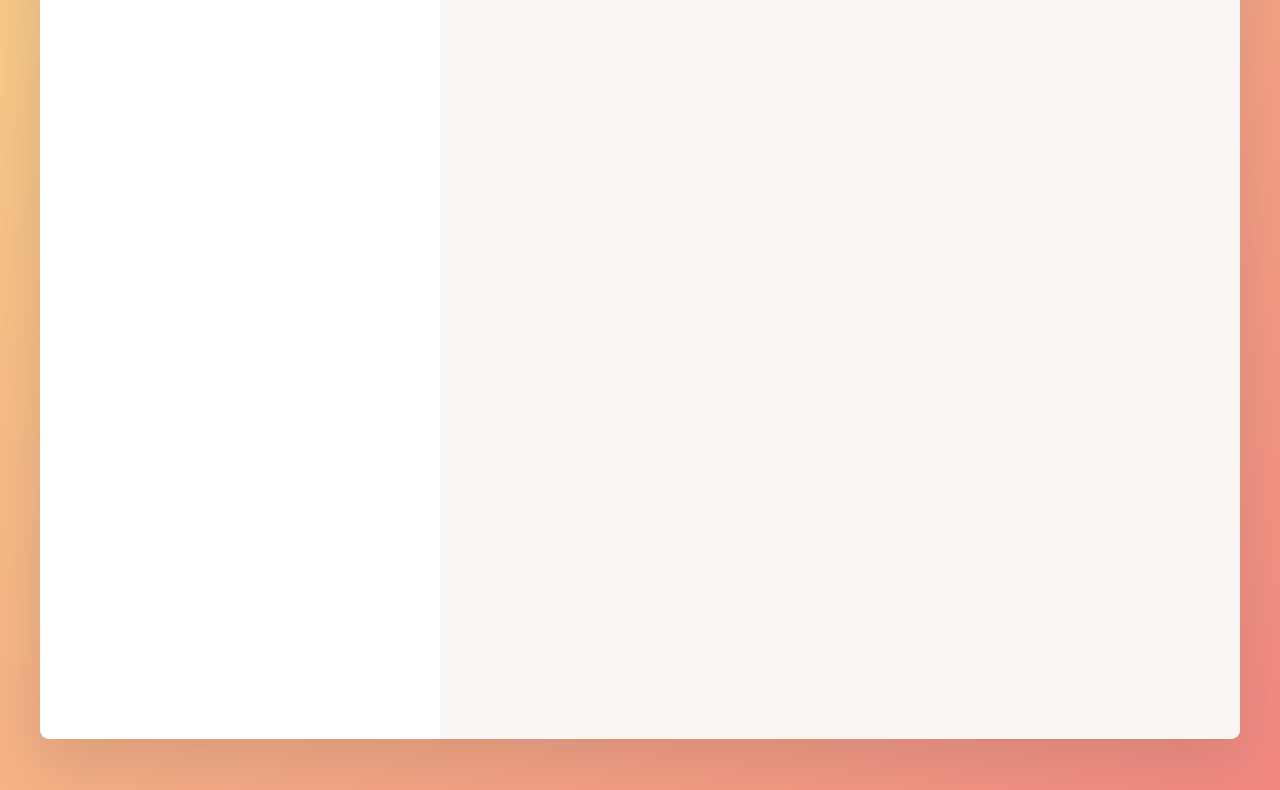
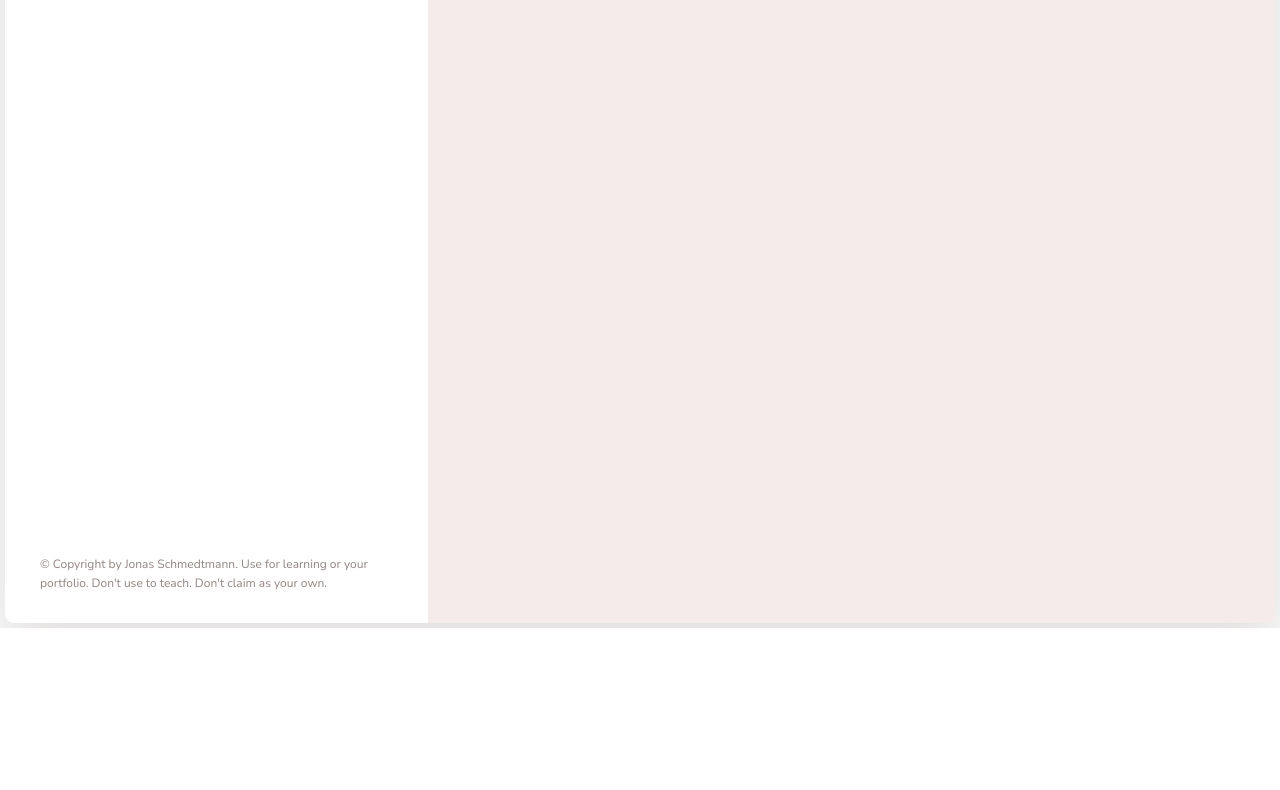
Before and after one commit to RohitPatel1122/forkfy-app, a website built with Parcel: page index.html in a window 1280 px wide. Shown: the part 482-1272 px from the top of the page. After the commit the page ends 1110 px from the top, so only its background shows below. Built offline with nearby package versions, Linux system fonts and the light colour scheme; files whose address does not match are found by name.

Commit message:
UI changes

```diff
--- a/index.html
+++ b/index.html
@@ -75,16 +75,11 @@
 
         <div class="pagination"></div>
 
-        <!-- <p class="copyright">
+        <p class="copyright">
           &copy; Copyright by
-          <a
-            class="twitter-link"
-            target="_blank"
-            href="https://twitter.com/jonasschmedtman"
-            >Jonas Schmedtmann</a
-          >. Use for learning or your portfolio. Don't use to teach. Don't claim
-          as your own.
-        </p> -->
+          <a>Jonas Schmedtmann</a>. Use for learning or your portfolio. Don't
+          use to teach. Don't claim as your own.
+        </p>
       </div>
 
       <div class="recipe">
--- a/src/sass/_base.scss
+++ b/src/sass/_base.scss
@@ -1,10 +1,10 @@
 // $color-primary: #f59a83;
-$color-primary: #f38e82;
-$color-grad-1: #fbdb89;
-$color-grad-2: #f48982;
+$color-primary: #867070;
+$color-grad-1: #867070;
+$color-grad-2: #e4d0d0;
 
-$color-grey-light-1: #f9f5f3; // Light background
-$color-grey-light-2: #f2efee; // Light lines
+$color-grey-light-1: #f5ebeb; // Light background
+$color-grey-light-2: #e4d0d0; // Light lines
 $color-grey-light-3: #d3c7c3; // Light text (placeholder)
 $color-grey-dark-1: #615551; // Normal text
 $color-grey-dark-2: #918581; // Lighter text
@@ -37,20 +37,20 @@ html {
 }
 
 body {
-  font-family: 'Nunito Sans', sans-serif;
+  font-family: "Nunito Sans", sans-serif;
   font-weight: 400;
   line-height: 1.6;
   color: $color-grey-dark-1;
-  background-image: $gradient;
+  // background-image: $gradient;
   background-size: cover;
   background-repeat: no-repeat;
-  min-height: calc(100vh - 2 * 4vw);
+  min-height: 100%;
 }
 
 .container {
-  max-width: 120rem;
-  min-height: 117rem;
-  margin: 4vw auto;
+  // max-width: 120rem;
+  min-height: 100%;
+  margin: 5px;
   background-color: #fff;
   border-radius: 9px;
   overflow: hidden;
@@ -60,8 +60,8 @@ body {
   grid-template-rows: 10rem minmax(100rem, auto);
   grid-template-columns: 1fr 2fr;
   grid-template-areas:
-    'head head'
-    'list recipe';
+    "head head"
+    "list recipe";
 
   @media only screen and (max-width: $bp-large) {
     max-width: 100%;
```
